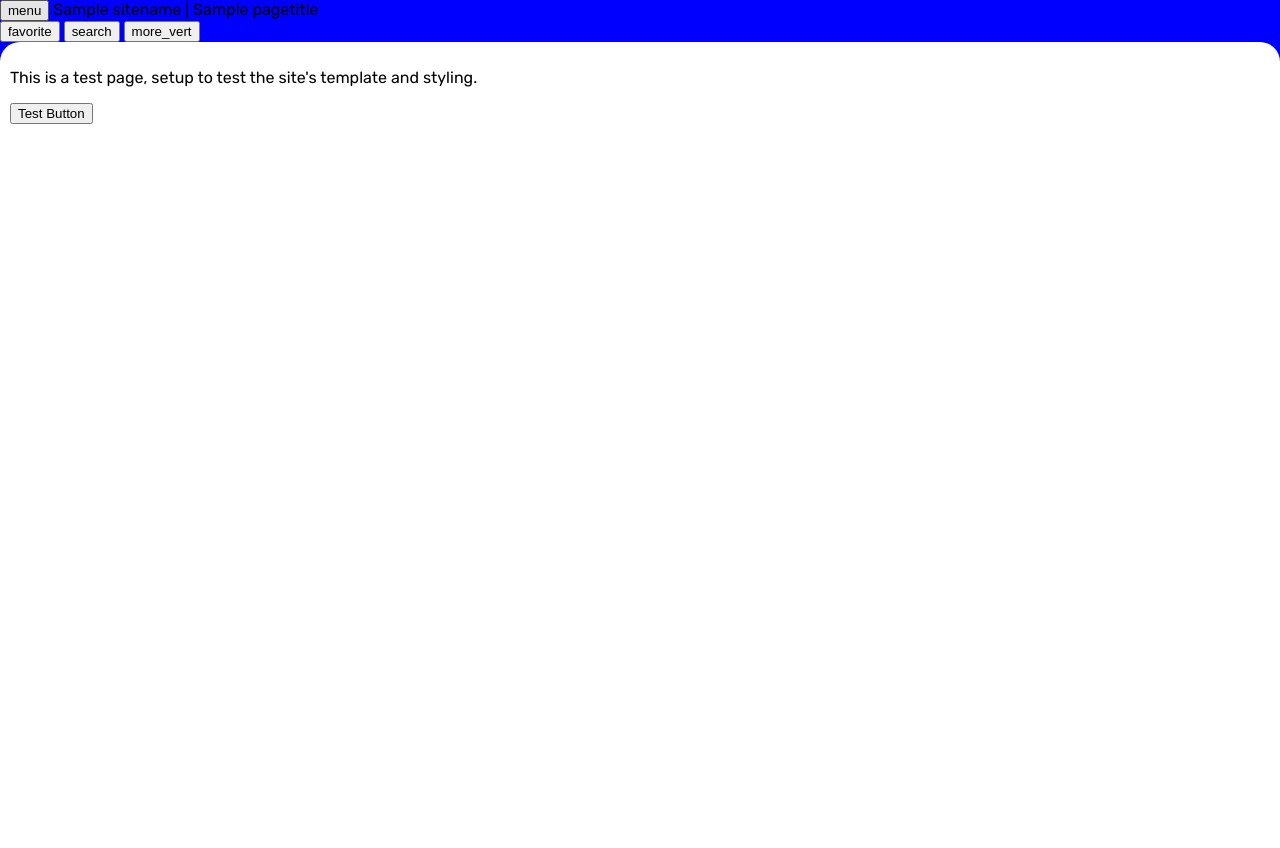
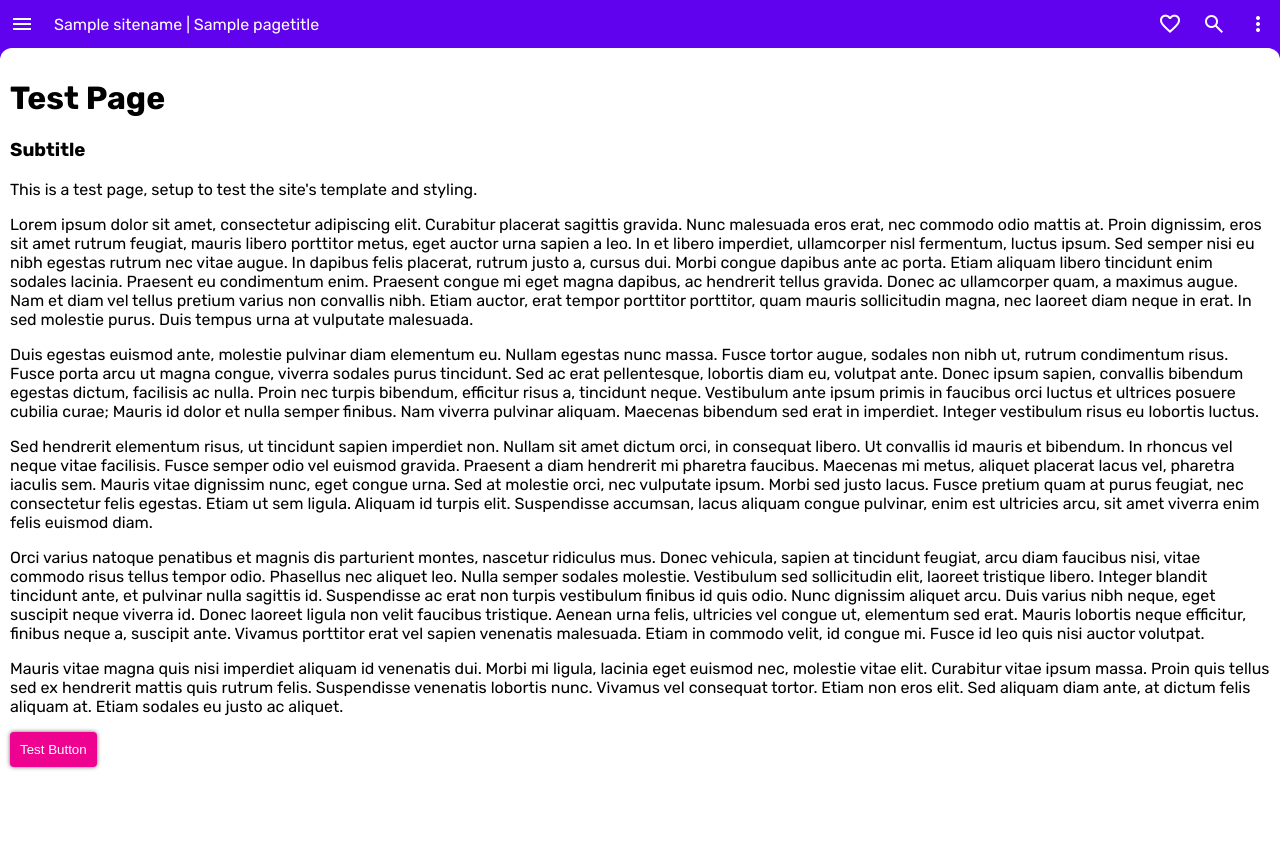
Before and after one commit to c-gaskell/studytracker, a Django app: template website/templates/website/base.html in a window 1280 px wide. Before the commit the page ends 124 px from the top, so only its background shows below. Run offline with Django 4.2, Linux system fonts and the light colour scheme; the template is opened without the code that fills it: most values are stand-ins (such as "Sample title", 1, 10 or a date in 2020).

Commit message:
Complete basic test page.
TODO: Button style still needs work.

```diff
--- a/website/static/css/main.css
+++ b/website/static/css/main.css
@@ -1,3 +1,12 @@
+:root {
+    --top-bar-height: 48px;
+    --primary-col: #6002ee;
+    --secondary-col: #ee0290;
+    --primary-fg: #fff;
+    --secondary-fg: #fff;
+    --page-border-radius: 12px;
+}
+
 html {
     margin: 0;
     padding: 0;
@@ -7,7 +16,7 @@ html {
 body {
     margin: 0;
     padding: 0;
-    background-color: blue;
+    background-color: var(--primary-col);
     min-height: 100vh;
 }
 
@@ -17,10 +26,85 @@ main {
     margin: 0;
 }
 
+.top-bar {
+    height: var(--top-bar-height);
+    padding: auto;
+    color: var(--primary-fg);
+}
+
+.top-bar-section {
+    height: var(--top-bar-height);
+    vertical-align: middle;
+}
+
+.top-bar-section-left {
+    float: left;
+}
+
+.top-bar-section-right {
+    float: right;
+}
+
+.top-bar-section > * {
+    height: var(--top-bar-height);
+    vertical-align: middle;
+}
+
+.top-bar-section-left > * {
+    padding-left: 10px;
+}
+
+.top-bar-section-right > * {
+    padding-right: 10px;
+}
+
 .content {
-    border-radius: 20px 20px 0 0;
+    border-radius: var(--page-border-radius) var(--page-border-radius) 0 0;
     background-color: white;
     height: 100%;
     padding: 10px;
     box-sizing: border-box;
+    margin: 0 0 0 0;
 }
+
+.icon-button {
+    background-color: rgba(255, 255, 255, 0.0);
+    color: inherit;
+    border: 0;
+    border-radius: 0;
+}
+
+.material-button {
+    border: 0;
+    box-shadow: 0 0 4px rgba(0,0,0,0.6);
+    padding: 10px;
+    border-radius: 4px;
+    background-color: var(--secondary-col);
+    color: var(--secondary-fg);
+    position: relative;
+}
+
+.material-button::after {
+    box-shadow: 0 0 10px rgba(0,0,0,0.6);
+    opacity: 0;
+    transition: all 0.2s ease-in-out;
+    content: "";
+    border-radius: 4px;
+    position: absolute;
+    top: 0;
+    left: 0;
+    width: 100%;
+    height: 100%;
+}
+
+.material-button:hover::after {
+    opacity: 1;
+}
+
+.material-button:active {
+  filter: brightness(150%) contrast(30%);
+}
+
+.material-button:active > * {
+    filter: none;
+}
--- a/website/templates/website/base.html
+++ b/website/templates/website/base.html
@@ -10,36 +10,47 @@
         <link rel="preconnect" href="https://fonts.gstatic.com" crossorigin>
         <link href="https://fonts.googleapis.com/css2?family=Rubik:ital,wght@0,400;0,500;0,700;1,400&display=swap" rel="stylesheet">
 
+        <!-- material icons import -->
+        <link href="https://fonts.googleapis.com/css2?family=Material+Symbols+Outlined" rel="stylesheet" />
+
         <!-- base stylesheet import -->
         <link rel="stylesheet" type="text/css" href="{% static 'css/main.css' %}">
     </head>
 
     <body>
-        <header class="mdc-top-app-bar mdc-top-app-bar--fixed">
-            <div class="mdc-top-app-bar__row">
-                <section class="mdc-top-app-bar__section mdc-top-app-bar__section--align-start">
-                    <button class="material-icons mdc-top-app-bar__navigation-icon mdc-icon-button" aria-label="Open navigation menu">menu</button>
-                    <span class="mdc-top-app-bar__title">{{ sitename }} | {{ pagetitle }}</span>
-                </section>
-                <section class="mdc-top-app-bar__section mdc-top-app-bar__section--align-end" role="toolbar">
-                    <button class="material-icons mdc-top-app-bar__action-item mdc-icon-button" aria-label="Favorite">favorite</button>
-                    <button class="material-icons mdc-top-app-bar__action-item mdc-icon-button" aria-label="Search">search</button>
-                    <button class="material-icons mdc-top-app-bar__action-item mdc-icon-button" aria-label="Options">more_vert</button>
-                </section>
-            </div>
+        <header class="top-bar">
+            <section class="top-bar-section top-bar-section-left">
+                <button class="material-symbols-outlined icon-button" aria-label="Open navigation menu">menu</button>
+                <span class="mdc-top-app-bar__title">{{ sitename }} | {{ pagetitle }}</span>
+            </section>
+            <section class="top-bar-section top-bar-section-right" role="toolbar">
+                <button class="material-symbols-outlined icon-button" aria-label="Favorite">favorite</button>
+                <button class="material-symbols-outlined icon-button" aria-label="Search">search</button>
+                <button class="material-symbols-outlined icon-button" aria-label="Options">more_vert</button>
+            </section>
         </header>
 
         <main class="mdc-top-app-bar--fixed-adjust"><div class="content">
         {% block content %}
-            <p class="mdc-typography--body1">This is a test page, setup to test the site's template and styling.</p>
+            <h1>Test Page</h1>
+            <h3>Subtitle</h3>
+            <p>This is a test page, setup to test the site's template and styling.</p>
 
-            <p><div class="mdc-touch-target-wrapper">
-                <button class="mdc-button mdc-button--touch">
-                    <span class="mdc-button__ripple"></span>
-                    <span class="mdc-button__touch"></span>
-                    <span class="mdc-button__label">Test Button</span>
-                </button>
-              </div>
+            <p>
+                Lorem ipsum dolor sit amet, consectetur adipiscing elit. Curabitur placerat sagittis gravida. Nunc malesuada eros erat, nec commodo odio mattis at. Proin dignissim, eros sit amet rutrum feugiat, mauris libero porttitor metus, eget auctor urna sapien a leo. In et libero imperdiet, ullamcorper nisl fermentum, luctus ipsum. Sed semper nisi eu nibh egestas rutrum nec vitae augue. In dapibus felis placerat, rutrum justo a, cursus dui. Morbi congue dapibus ante ac porta. Etiam aliquam libero tincidunt enim sodales lacinia. Praesent eu condimentum enim. Praesent congue mi eget magna dapibus, ac hendrerit tellus gravida. Donec ac ullamcorper quam, a maximus augue. Nam et diam vel tellus pretium varius non convallis nibh. Etiam auctor, erat tempor porttitor porttitor, quam mauris sollicitudin magna, nec laoreet diam neque in erat. In sed molestie purus. Duis tempus urna at vulputate malesuada.
+            </p><p>
+                Duis egestas euismod ante, molestie pulvinar diam elementum eu. Nullam egestas nunc massa. Fusce tortor augue, sodales non nibh ut, rutrum condimentum risus. Fusce porta arcu ut magna congue, viverra sodales purus tincidunt. Sed ac erat pellentesque, lobortis diam eu, volutpat ante. Donec ipsum sapien, convallis bibendum egestas dictum, facilisis ac nulla. Proin nec turpis bibendum, efficitur risus a, tincidunt neque. Vestibulum ante ipsum primis in faucibus orci luctus et ultrices posuere cubilia curae; Mauris id dolor et nulla semper finibus. Nam viverra pulvinar aliquam. Maecenas bibendum sed erat in imperdiet. Integer vestibulum risus eu lobortis luctus.
+            </p><p>
+                Sed hendrerit elementum risus, ut tincidunt sapien imperdiet non. Nullam sit amet dictum orci, in consequat libero. Ut convallis id mauris et bibendum. In rhoncus vel neque vitae facilisis. Fusce semper odio vel euismod gravida. Praesent a diam hendrerit mi pharetra faucibus. Maecenas mi metus, aliquet placerat lacus vel, pharetra iaculis sem. Mauris vitae dignissim nunc, eget congue urna. Sed at molestie orci, nec vulputate ipsum. Morbi sed justo lacus. Fusce pretium quam at purus feugiat, nec consectetur felis egestas. Etiam ut sem ligula. Aliquam id turpis elit. Suspendisse accumsan, lacus aliquam congue pulvinar, enim est ultricies arcu, sit amet viverra enim felis euismod diam.
+            </p><p>
+                Orci varius natoque penatibus et magnis dis parturient montes, nascetur ridiculus mus. Donec vehicula, sapien at tincidunt feugiat, arcu diam faucibus nisi, vitae commodo risus tellus tempor odio. Phasellus nec aliquet leo. Nulla semper sodales molestie. Vestibulum sed sollicitudin elit, laoreet tristique libero. Integer blandit tincidunt ante, et pulvinar nulla sagittis id. Suspendisse ac erat non turpis vestibulum finibus id quis odio. Nunc dignissim aliquet arcu. Duis varius nibh neque, eget suscipit neque viverra id. Donec laoreet ligula non velit faucibus tristique. Aenean urna felis, ultricies vel congue ut, elementum sed erat. Mauris lobortis neque efficitur, finibus neque a, suscipit ante. Vivamus porttitor erat vel sapien venenatis malesuada. Etiam in commodo velit, id congue mi. Fusce id leo quis nisi auctor volutpat.
+            </p><p>
+                Mauris vitae magna quis nisi imperdiet aliquam id venenatis dui. Morbi mi ligula, lacinia eget euismod nec, molestie vitae elit. Curabitur vitae ipsum massa. Proin quis tellus sed ex hendrerit mattis quis rutrum felis. Suspendisse venenatis lobortis nunc. Vivamus vel consequat tortor. Etiam non eros elit. Sed aliquam diam ante, at dictum felis aliquam at. Etiam sodales eu justo ac aliquet.
+            </p>
+
+            <p><button class="material-button">
+                <span class="material-button-label">Test Button</span>
+            </button></p>
         {% endblock content %}
         </div></main>
     </body>
```
